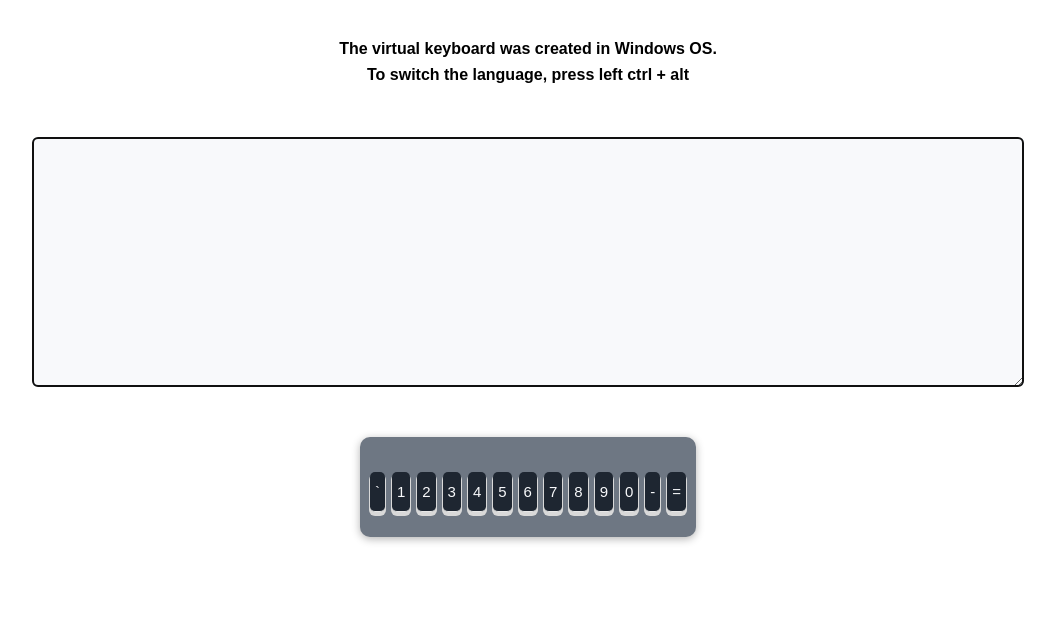
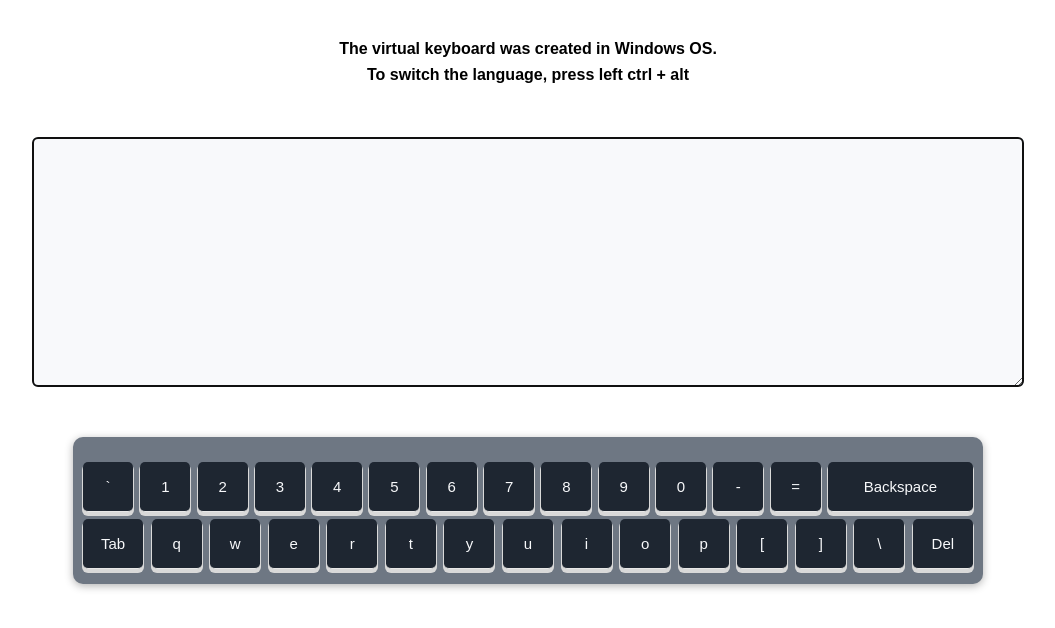
Before and after one commit to GEKKO-ops/virtual-keyboard, a website with bundled scripts: page index.html in a window 1280 px wide. Shown: the part 70-698 px from the top of the page, without its empty margins (120-1175 px from the left). Built offline with nearby package versions, Linux system fonts and the light colour scheme.

Commit message:
feat: add ROW E of keys

```diff
--- a/index.js
+++ b/index.js
@@ -5,14 +5,12 @@ const language = 'en';
 const createKeys = () => {
   const lang = language;
   const keyArr = Object.keys(keyMap);
-  console.log(keyArr);
   const fragment = document.createDocumentFragment();
 
   keyArr.forEach((key) => {
     const keyBtn = document.createElement('div');
     keyBtn.classList.add('key-btn');
     const keyItem = keyMap[key];
-    console.log(keyItem);
 
     keyBtn.setAttribute('data-code', key);
     keyBtn.setAttribute('data-type', keyItem.type);
@@ -21,6 +19,7 @@ const createKeys = () => {
       keyBtn.textContent = keyItem[lang].shiftOff;
     } else {
       keyBtn.textContent = keyItem.text;
+      keyBtn.classList.add(`${keyItem.type}`);
     }
     fragment.append(keyBtn);
   });
@@ -35,15 +34,53 @@ const typedBtn = (textareaElem) => {
 
   const pozStart = textarea.selectionStart;
   const pozEnd = textarea.selectionEnd;
-  const valueLength = textarea.value.length;
-  const valueBefore = textarea.value.slice(0, pozStart);
-  const valueAfter = textarea.value.slice(pozEnd);
+  const textLength = textarea.value.length;
+  const textBefore = textarea.value.slice(0, pozStart);
+  const textAfter = textarea.value.slice(pozEnd);
 
   if (type === 'alphanumeric') {
-    textarea.value = valueBefore + activeElement.textContent + valueAfter;
+    textarea.value = textBefore + activeElement.textContent + textAfter;
     textarea.focus();
     const position = pozStart + activeElement.textContent.length;
     textarea.setSelectionRange(position, position);
+  }
+  if (type === 'backspace') {
+    if (pozStart !== pozEnd) {
+      textarea.value = textBefore + textAfter;
+      textarea.focus();
+      const position = pozStart;
+      textarea.setSelectionRange(position, position);
+    } else if (pozStart === 0) {
+      return;
+    } else {
+      textarea.value = textarea.value.slice(0, pozStart - 1) + textAfter;
+      textarea.focus();
+      const position = pozStart - 1;
+      textarea.setSelectionRange(position, position);
+    }
+  }
+  if (type === 'tab') {
+    const tabText = '    ';
+    textarea.value = textBefore + tabText + textAfter;
+    textarea.focus();
+    const position = pozStart + tabText.length;
+    textarea.setSelectionRange(position, position);
+  }
+  if (type === 'del') {
+    if (pozStart === textLength) {
+      return;
+    }
+    if (pozStart !== pozEnd) {
+      textarea.value = textBefore + textAfter;
+      textarea.focus();
+      const position = pozStart;
+      textarea.setSelectionRange(position, position);
+    } else {
+      textarea.value = textBefore + textarea.value.slice(pozEnd + 1);
+      textarea.focus();
+      const position = pozStart;
+      textarea.setSelectionRange(position, position);
+    }
   }
 };
 
--- a/keyMap.js
+++ b/keyMap.js
@@ -64,6 +64,83 @@ const keyMap = {
     ru: { shiftOff: '=', shiftOn: '+' },
     type: 'alphanumeric',
   },
+  Backspace: {
+    text: 'Backspace',
+    type: 'backspace',
+  },
+  Tab: {
+    text: 'Tab',
+    type: 'tab',
+  },
+  KeyQ: {
+    en: { shiftOff: 'q', shiftOn: 'Q' },
+    ru: { shiftOff: 'й', shiftOn: 'Й' },
+    type: 'alphanumeric',
+  },
+  KeyW: {
+    en: { shiftOff: 'w', shiftOn: 'W' },
+    ru: { shiftOff: 'ц', shiftOn: 'Ц' },
+    type: 'alphanumeric',
+  },
+  KeyE: {
+    en: { shiftOff: 'e', shiftOn: 'E' },
+    ru: { shiftOff: 'у', shiftOn: 'У' },
+    type: 'alphanumeric',
+  },
+  KeyR: {
+    en: { shiftOff: 'r', shiftOn: 'R' },
+    ru: { shiftOff: 'к', shiftOn: 'К' },
+    type: 'alphanumeric',
+  },
+  KeyT: {
+    en: { shiftOff: 't', shiftOn: 'T' },
+    ru: { shiftOff: 'е', shiftOn: 'Е' },
+    type: 'alphanumeric',
+  },
+  KeyY: {
+    en: { shiftOff: 'y', shiftOn: 'Y' },
+    ru: { shiftOff: 'н', shiftOn: 'Н' },
+    type: 'alphanumeric',
+  },
+  KeyU: {
+    en: { shiftOff: 'u', shiftOn: 'U' },
+    ru: { shiftOff: 'г', shiftOn: 'Г' },
+    type: 'alphanumeric',
+  },
+  KeyI: {
+    en: { shiftOff: 'i', shiftOn: 'I' },
+    ru: { shiftOff: 'ш', shiftOn: 'Ш' },
+    type: 'alphanumeric',
+  },
+  KeyO: {
+    en: { shiftOff: 'o', shiftOn: 'O' },
+    ru: { shiftOff: 'щ', shiftOn: 'Щ' },
+    type: 'alphanumeric',
+  },
+  KeyP: {
+    en: { shiftOff: 'p', shiftOn: 'P' },
+    ru: { shiftOff: 'з', shiftOn: 'З' },
+    type: 'alphanumeric',
+  },
+  BracketLeft: {
+    en: { shiftOff: '[', shiftOn: '{' },
+    ru: { shiftOff: 'х', shiftOn: 'Х' },
+    type: 'alphanumeric',
+  },
+  BracketRight: {
+    en: { shiftOff: ']', shiftOn: '}' },
+    ru: { shiftOff: 'ъ', shiftOn: 'Ъ' },
+    type: 'alphanumeric',
+  },
+  Backslash: {
+    en: { shiftOff: '\\', shiftOn: '|' },
+    ru: { shiftOff: '\\', shiftOn: '/' },
+    type: 'alphanumeric',
+  },
+  Delete: {
+    text: 'Del',
+    type: 'del',
+  },
 };
 
 export default keyMap;
--- a/style/scss/_keyboard.scss
+++ b/style/scss/_keyboard.scss
@@ -1,8 +1,9 @@
 .key-btn {
+  width: 50px;
   display: flex;
   justify-content: center;
   align-items: center;
-  height: 40px;
+  height: 50px;
   padding: 5px;
   background: #1e2631;
   border-bottom: 1px solid #e7e7e7;
@@ -13,8 +14,17 @@
   user-select: none;
 }
 
+.backspace {
+  width: 145px;
+}
+
+.tab,
+.del {
+  width: 60px;
+}
+
 .keyboard {
-  max-width: 890px;
+  max-width: 910px;
   min-height: 100px;
   background-color: #6e7783;
   padding: 25px 10px 15px 10px;
```
Also changed, not shown: style/css/main.css.
